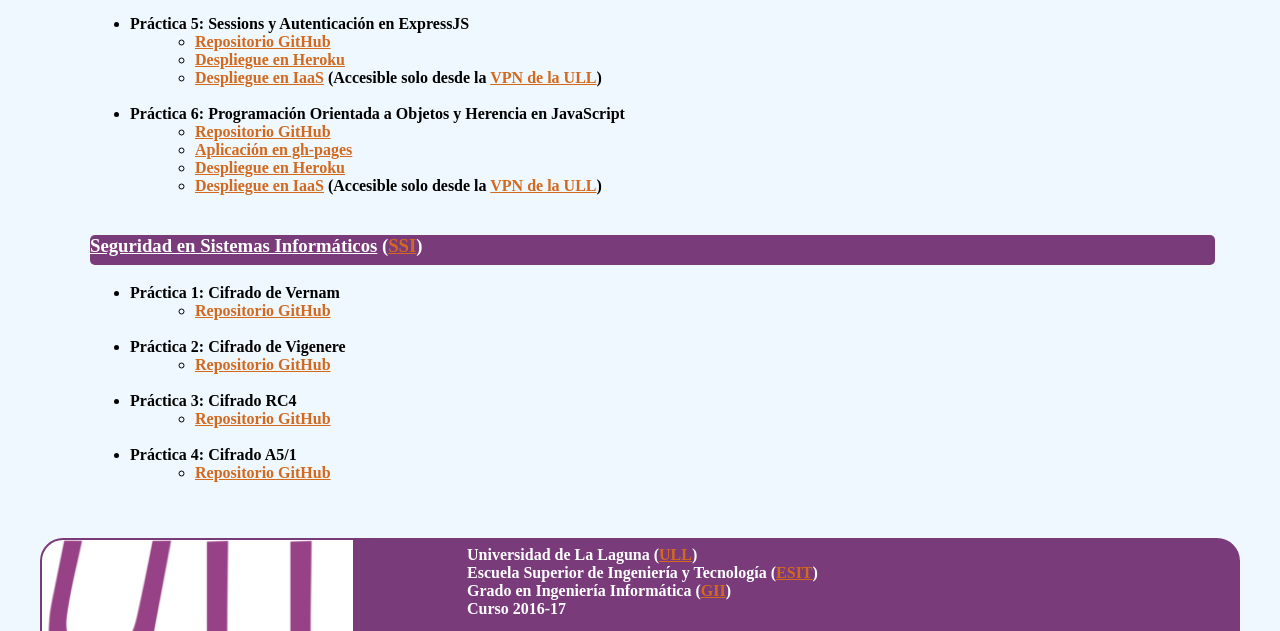
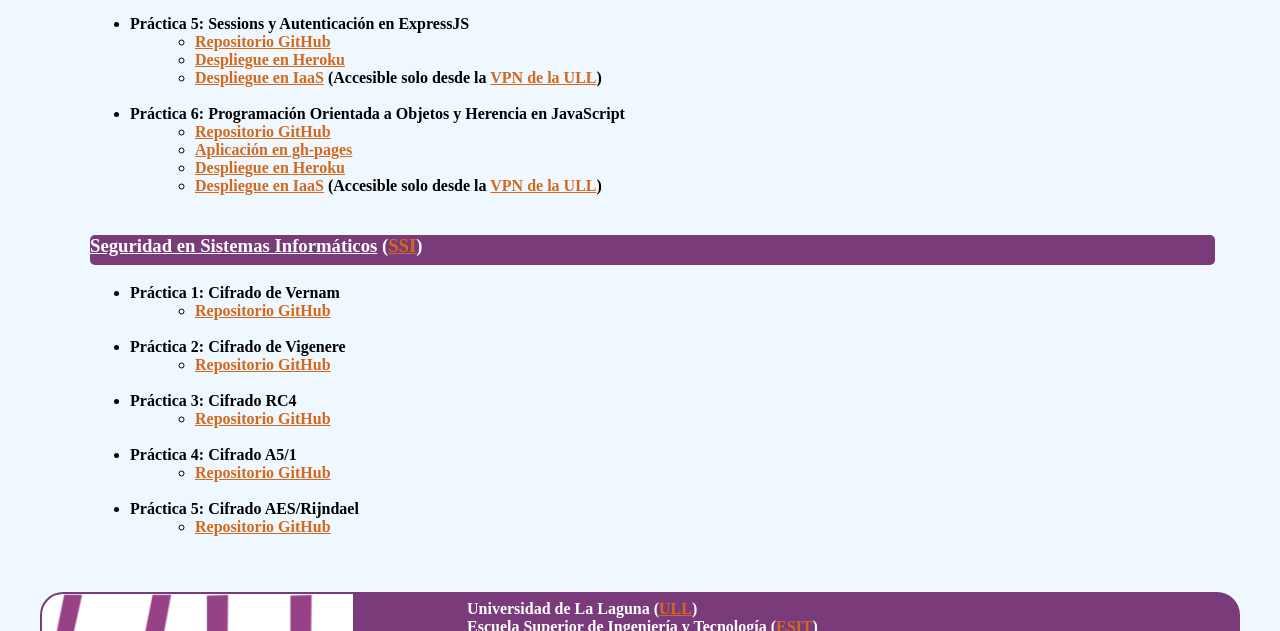
Before and after one commit to alu0100821390/alu0100821390.github.io, a plain HTML site: page index.html in a window 1280 px wide. Shown: the part 993-1624 px from the top of the page. Drawn offline with Linux system fonts and the light colour scheme.

Commit message:
Añadir Práctica 5 SSI

```diff
--- a/index.html
+++ b/index.html
@@ -128,6 +128,12 @@
                                 <li><a href="https://github.com/alu0100821390/cifrado-a51" target="blank_">Repositorio GitHub</a></li>
                             </ul>
                         </li>
+                        <br/>
+                        <li>Práctica 5: Cifrado AES/Rijndael
+                            <ul>
+                                <li><a href="https://github.com/alu0100821390/cifrado-aesRijndael" target="blank_">Repositorio GitHub</a></li>
+                            </ul>
+                        </li>
                     </ul>
                 </div>
 
```
